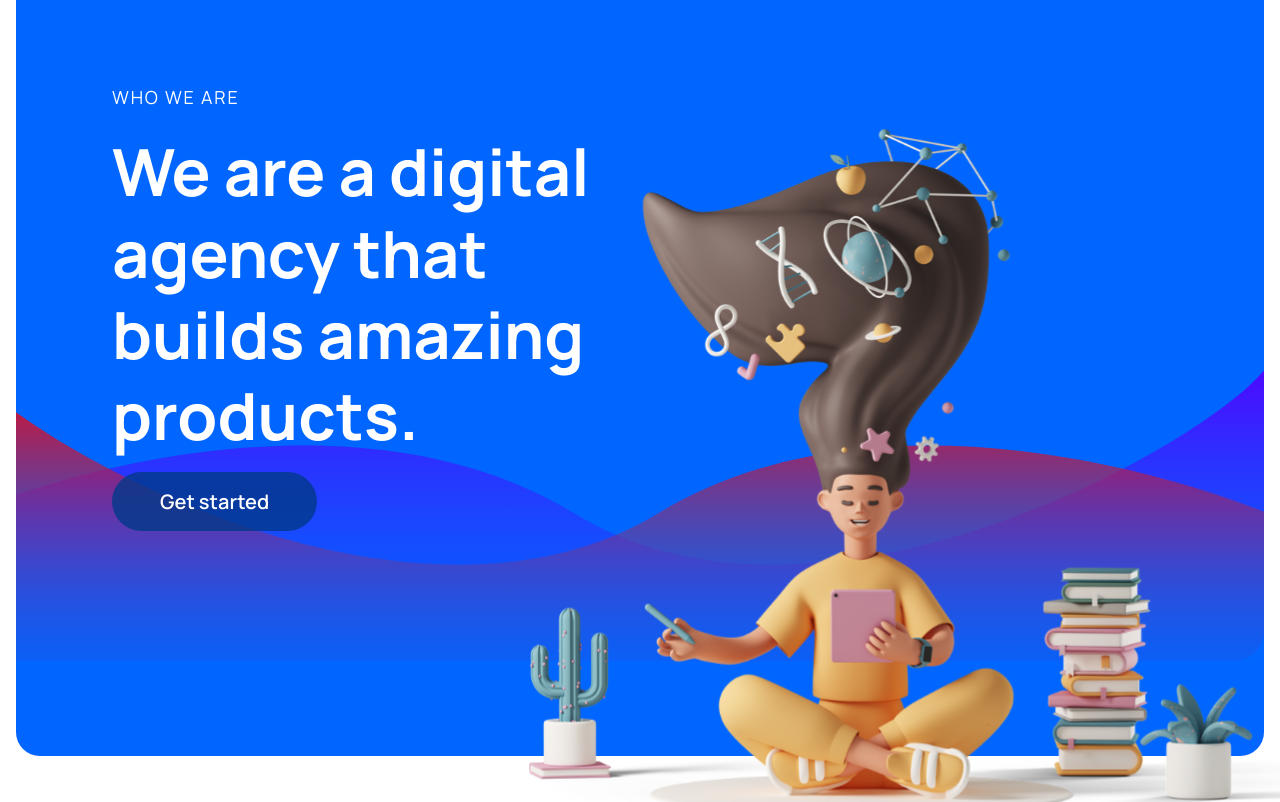
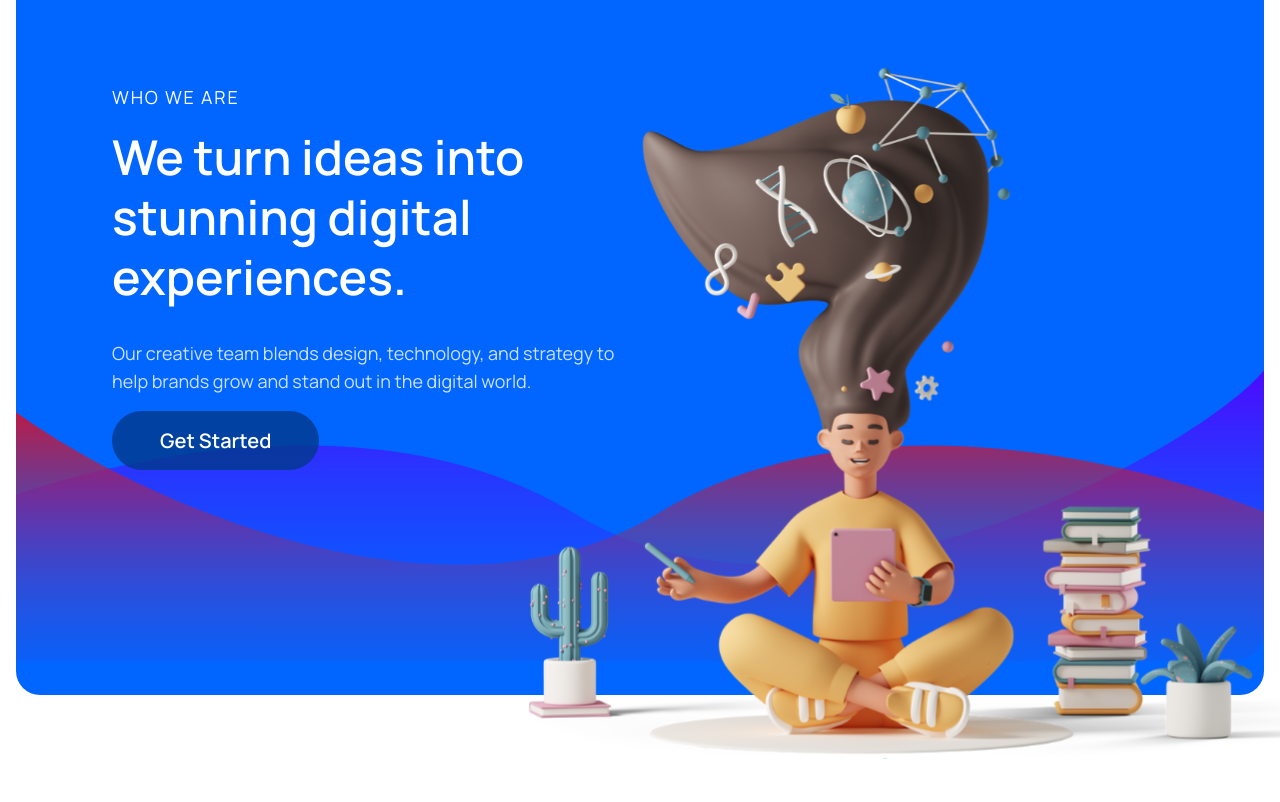
Before and after one commit to Azeesha-maker/NexoraAgency, a Next.js app: page / in a window 1280 px wide. Shown: the part 2560-3362 px from the top of the page. Built offline with nearby package versions, Linux system fonts and the light colour scheme.

Commit message:
digital section done

```diff
--- a/src/app/components/Home/Digital/index.tsx
+++ b/src/app/components/Home/Digital/index.tsx
@@ -11,17 +11,21 @@ const Digital = () => {
           <div className='grid grid-cols-1 lg:grid-cols-1 xl:grid-cols-2'>
             {/* COLUMN-1 */}
             <div className='pt-24 lg:pl-24'>
-              <p className='text-lg font-normal text-white mb-5 tracking-widest text-center lg:text-start uppercase mt-5'>
+              <p className='text-base sm:text-lg font-normal text-white mb-4 tracking-widest text-center lg:text-start uppercase mt-5'>
                 Who we are
               </p>
-              <h2 className='text-white mb-8 leading-tight text-center lg:text-start lg:w-full'>
-                We are a digital agency that builds amazing products.
+              <h2 className='text-white mb-8 leading-tight text-center lg:text-start text-2xl sm:text-3xl lg:text-5xl font-semibold lg:w-full'>
+                We turn ideas into stunning digital experiences.
               </h2>
+              <p className='text-white/80 text-center lg:text-start mb-8 text-sm sm:text-base lg:text-lg max-w-xl mx-auto lg:mx-0'>
+                Our creative team blends design, technology, and strategy to help
+                brands grow and stand out in the digital world.
+              </p>
               <div className='text-center lg:text-start'>
                 <Link
                   href='#'
-                  className='text-xl font-semibold text-white bg-deep-slate/80 hover:bg-deep-slate py-4 px-12 rounded-full'>
-                  Get started
+                  className='text-lg sm:text-xl font-semibold text-white bg-deep-slate/80 hover:bg-deep-slate py-3 sm:py-4 px-8 sm:px-12 rounded-full transition-all'>
+                  Get Started
                 </Link>
               </div>
             </div>
```
Also changed, not shown: public/images/dedicated/man.svg (deleted).
